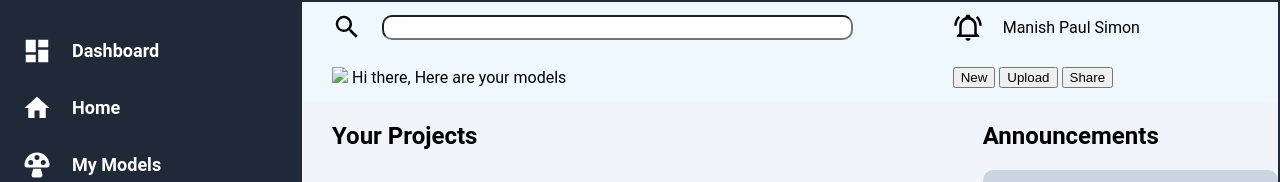
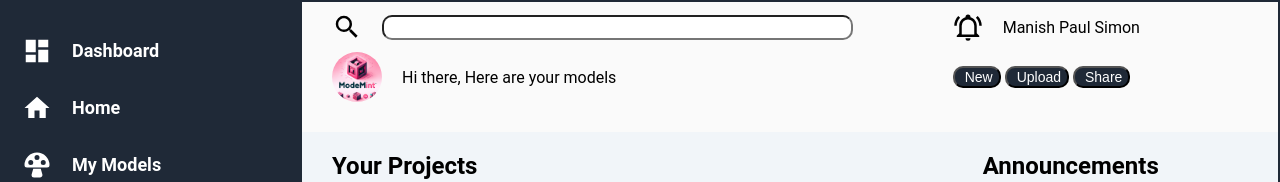
Before and after one commit to manishpaulsimon/admin-dashboard, a plain HTML site: page index.html in a window 1280 px wide. Shown: the top 182 px of the page. Drawn offline with Linux system fonts and the light colour scheme.

Commit message:
added logo

```diff
--- a/index.html
+++ b/index.html
@@ -23,14 +23,14 @@
             <!-- Seoncd line -->
                 <!-- Second Row Left (below the form input) -->
             <div class="column3">
-                    <img class="icons" src="your-image-path.jpg"> <!-- Example placeholder -->
+                    <img class="icons-logo" src="images/logo.webp"> <!-- Example placeholder -->
                     <span>Hi there, Here are your models</span>
                 <!-- Second Row Right -->
             </div>
             <div class="column4">
-                <button>New</button>
-                <button>Upload</button>
-                <button>Share</button>
+                <button class="header-buttons">New</button>
+                <button class="header-buttons">Upload</button>
+                <button class="header-buttons">Share</button>
             </div>
 
         </div>
--- a/stylesheet.css
+++ b/stylesheet.css
@@ -20,6 +20,8 @@ body {
         "sidebar main main announcements"
         "sidebar main main trending"
 }
+
+
 
 .sidebar {
     grid-area: sidebar;
@@ -46,11 +48,24 @@ body {
     grid-template-columns: repeat(3,1fr);
     grid-template-rows: 50px 50px;
     align-items: center; /* Center items vertically */
-    background-color: aliceblue;
+    background-color: #fafafa;
     display: grid;
+    padding-bottom: 30px;
     grid-template-areas:
         "leftup leftup rightup"
         "leftdown leftdown rightdown"
+}
+
+
+.header-buttons {
+    font-size: 14px;
+    padding-left: 10px;
+    padding-right:
+    margin-left: 20px;
+    color: white;
+    background-color: #1f2937;
+    border-radius: 10px;
+
 }
 
 .column1 {
@@ -80,10 +95,11 @@ body {
 
 .column3 {
     grid-area: leftdown;
-    display: glex;
+    display: flex;
+    align-items: center;
     gap: 20px;
     padding-left: 30px;
-}
+    }
 
 .column4 {
     grid-area: rightdown;
@@ -93,6 +109,13 @@ body {
 .icons {
     max-height: 30px;
     width: auto;
+}
+
+.icons-logo {
+    max-height: 50px;
+    width: auto;
+    border-radius: 50%;
+
 }
 
 .icons-white {
```
Also changed, not shown: images/logo.webp (added).
